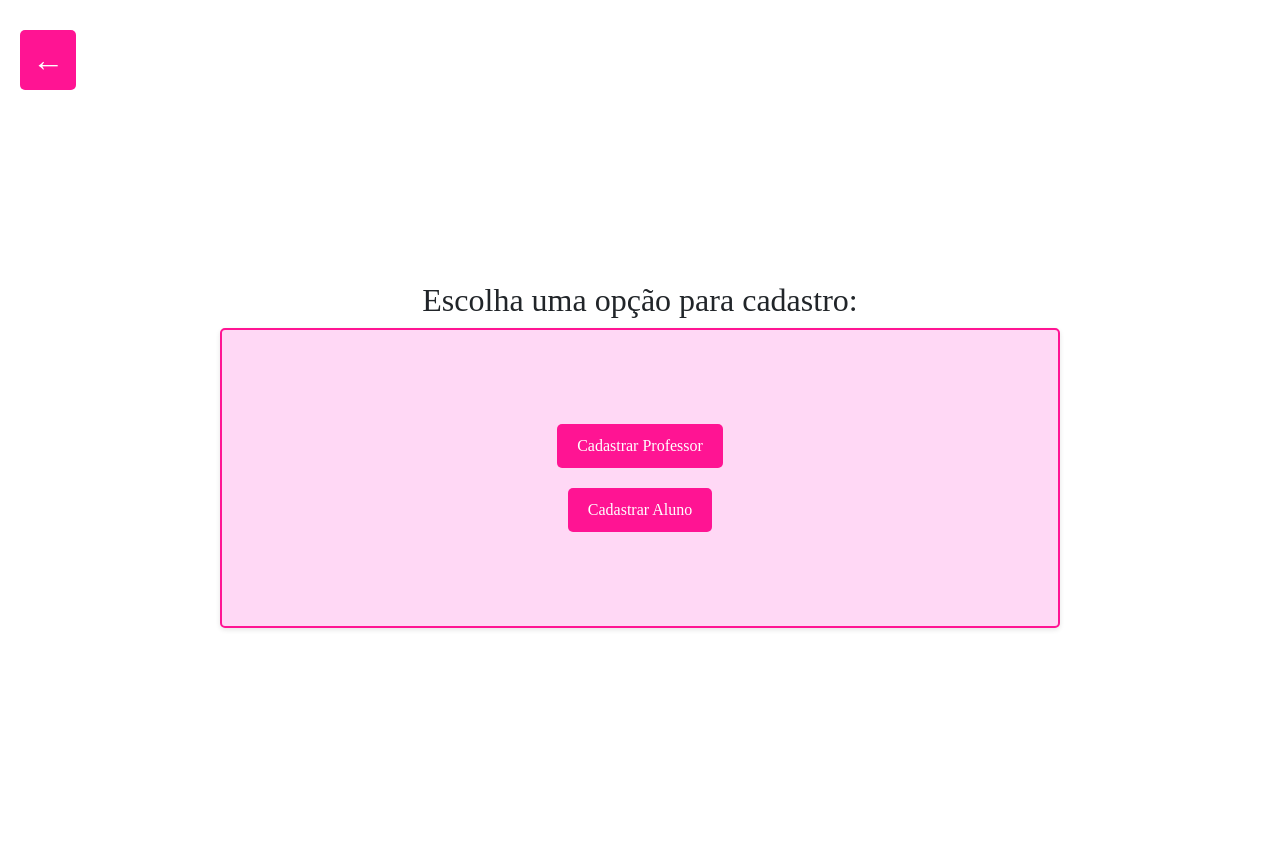
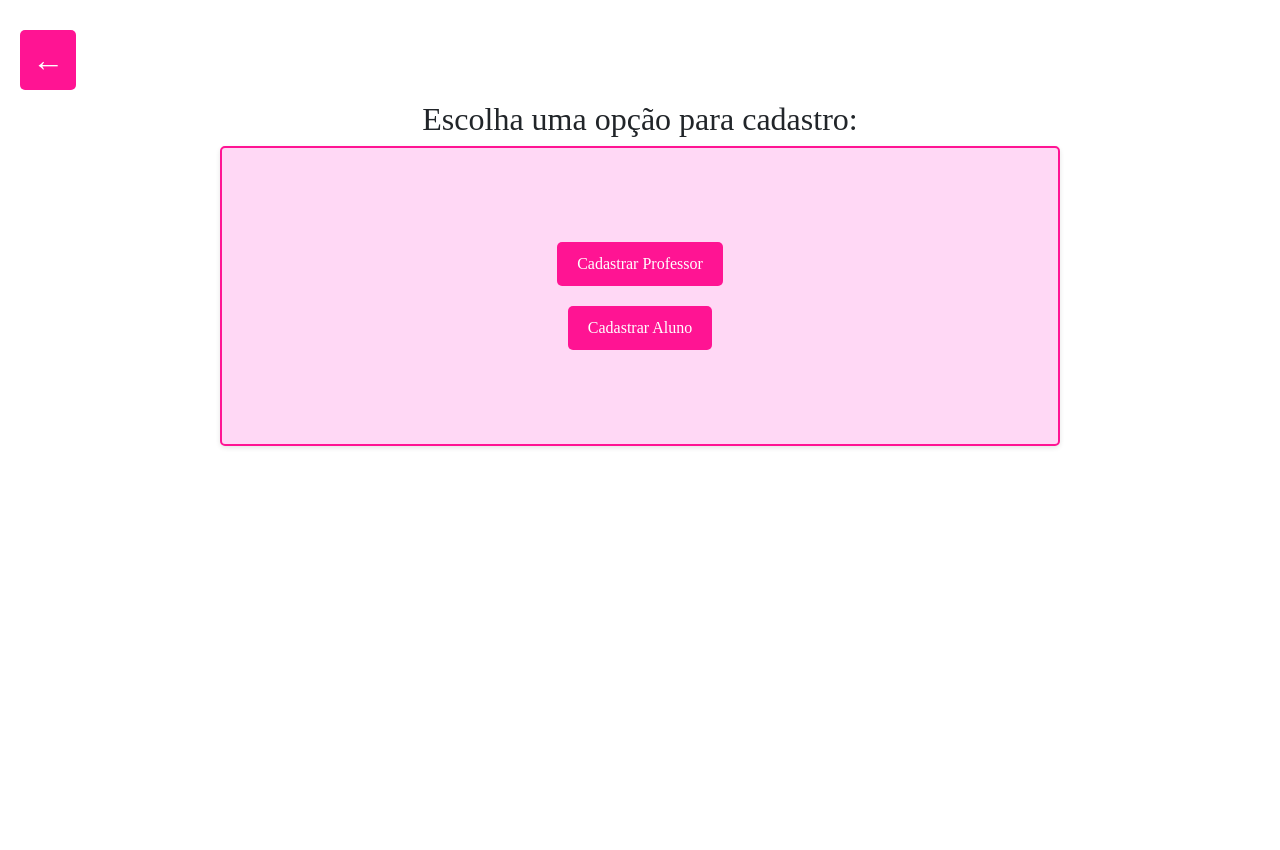
Before and after one commit to MariaDuda070809/biblioteca_mvc, a PHP site: page /cadastro.php in a window 1280 px wide. After the commit the page ends 448 px from the top, so only its background shows below. Run offline with PHP 8.4, Linux system fonts and the light colour scheme.

Commit message:
alterei o css para as paginas ficarem iguais

```diff
--- a/style.css
+++ b/style.css
@@ -1,14 +1,24 @@
 body {
     display: flex;
-    font-family: Playfair Display, serif;
-    background-color: #ffffff; /* light pink background */
-    margin: 5px;
-    padding: 5px;
+    flex-direction: column;
+    justify-content: flex-start;  /* Alinha os itens ao topo no eixo principal (coluna) */
+    align-items: center;          /* Centraliza horizontalmente */
+    font-family: 'Playfair Display', serif;
+    background-color: #ffffff;
+    margin: 10px;
+    padding: 10px;
     text-align: center;
-    justify-content: center;
-    align-items: center;
-    height: 105vh;
-    flex-direction: column;
+    min-height: 100vh;            /* Garante que ocupe pelo menos a altura da tela */
+}
+
+/* Table styling for listar_professores.php and similar */
+
+.table-pink {
+    width: 150%;
+    border-collapse: collapse;
+    margin-top: 40px;
+    background-color: #ffd8f5; /* light pink background */
+    box-shadow: 0 2px 5px rgba(0, 0, 0, 0.1);
 }
 
 .form-container {
@@ -25,7 +35,7 @@ body {
     justify-content: center;
 
     /* width */
-    width: 840px;
+    width: 940px;
     min-height: 300px;
     margin: auto;
 }
@@ -89,9 +99,13 @@ h1 {
 }
 
 .container {
-    margin-top: 59px;
-    padding: 20px;
+    margin-top: 40px;   /* Pequena margem superior */
+    padding: 40px;
+    display: flex;
+    flex-direction: column;
+    align-items: center;
 }
+
 
 ul {
     list-style-type: none;
@@ -153,16 +167,6 @@ a.btn-link:hover {
     font-size: 2em;
 }
 
-/* Table styling for listar_professores.php and similar */
-
-.table-pink {
-    width: 100%;
-    border-collapse: collapse;
-    margin-top: 20px;
-    background-color: #f4bfff; /* light pink background */
-    box-shadow: 0 2px 5px rgba(0, 0, 0, 0.1);
-}
-
 .table-pink th, .table-pink td {
     padding: 15px;
     text-align: left;
```
